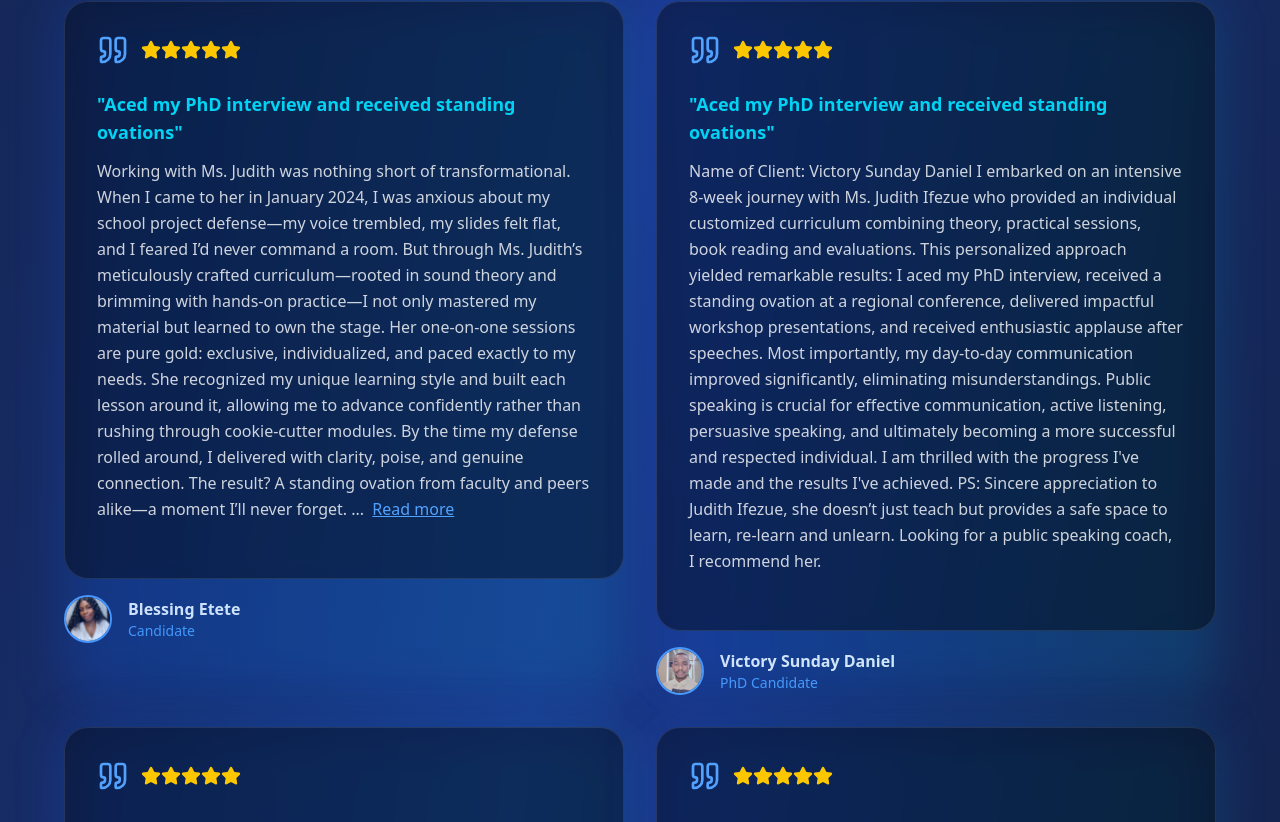
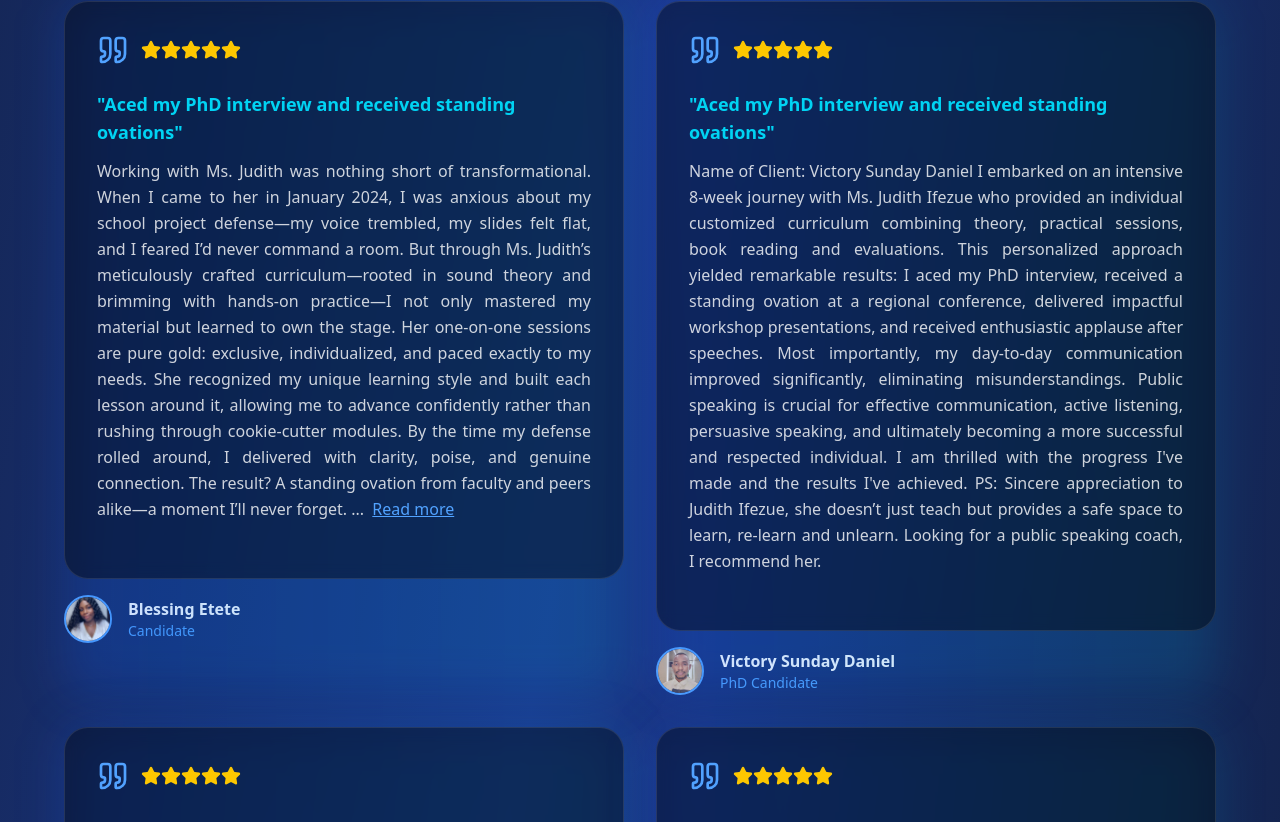
Before and after one commit to rdghostmann/Speak10xbetter, a Next.js app: page / in a window 1280 px wide. Shown: the part 3498-4320 px from the top of the page. Built offline with nearby package versions, Linux system fonts and the light colour scheme.

Commit message:
added fixes NAV and roboto font III

```diff
--- a/components/Testimonials/Testimonials.jsx
+++ b/components/Testimonials/Testimonials.jsx
@@ -42,7 +42,7 @@ function TestimonialCard({ testimonial, index, isInView }) {
           <p className="text-cyan-400 font-semibold text-lg mb-3">
             "{testimonial.highlight}"
           </p>
-          <p className="text-white/80 leading-relaxed">
+          <p className="text-white/80 text-left lg:text-justify leading-relaxed">
             {expanded || !restLines ? (
               testimonial.content
             ) : (
@@ -131,7 +131,7 @@ PS: Sincere appreciation to Judith Ifezue, she doesn’t just teach but provides
     {
       name: "Elsie McGuire",
       role: "Entrepreneur",
-      content:`
+      content: `
 
 You ever met someone whose words can rebuild your confidence from scratch?
 That's Judith.
@@ -143,7 +143,7 @@ I joined her mentorship program and let me tell you, my communication skills, pr
 Judith is that coach who doesn't just teach—she TRANSFORMS.
 If you're an Entrepreneur, 9-5er, Executive, Speaker, Creative,Leader, or someone who wants to own your voice, Sign up for her classes now
       `,
-      highlight: "" ,
+      highlight: "",
       img: "/elsie.jpg",
     },
     {
```
